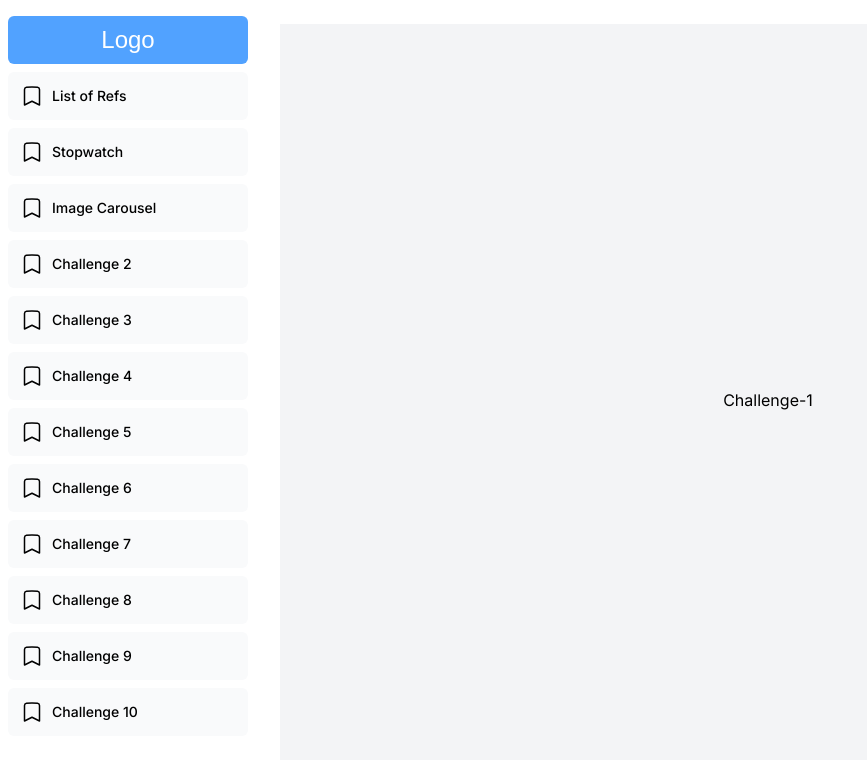
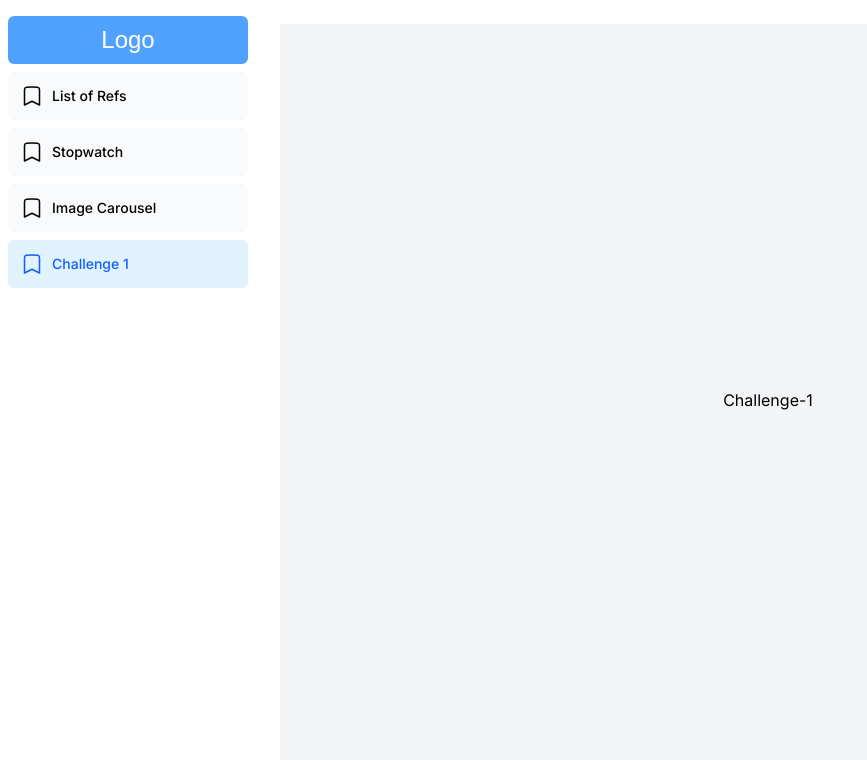
Before and after one commit to msrxse/next-challenges, a Next.js app: page /dashboard/challenge-1 in a window 1280 px wide. Shown: the top 760 px of the page, without its empty margins (0-867 px from the left). Built offline with nearby package versions, Linux system fonts and the light colour scheme; a web font is replaced by a local one.

Commit message:
Fix scafolding

```diff
--- a/app/dashboard/challenge-1/page.tsx
+++ b/app/dashboard/challenge-1/page.tsx
@@ -2,9 +2,9 @@ import React from "react";
 
 function Page() {
   return (
-    <div className="bg-gray-100 h-full flex justify-center items-center">
+    <main className="bg-gray-100 h-full flex justify-center items-center">
       Challenge-1
-    </div>
+    </main>
   );
 }
 
--- a/app/dashboard/list-of-refs/page.tsx
+++ b/app/dashboard/list-of-refs/page.tsx
@@ -49,7 +49,7 @@ function Page() {
   }
 
   return (
-    <div className="bg-gray-100 h-full flex flex-col items-center justify-center overflow-hidden">
+    <main className="bg-gray-100 h-full flex flex-col items-center justify-center overflow-hidden">
       List of Refs
       <div className="py-2">
         {cats.map((cat) => (
@@ -87,7 +87,7 @@ function Page() {
           ))}
         </div>
       </div>
-    </div>
+    </main>
   );
 }
 
--- a/app/dashboard/stopwatch/page.tsx
+++ b/app/dashboard/stopwatch/page.tsx
@@ -32,7 +32,7 @@ function Page() {
   }
 
   return (
-    <div className="bg-gray-100 h-full flex flex-col justify-around items-center p-4">
+    <main className="bg-gray-100 h-full flex flex-col justify-around items-center p-4">
       <div>
         <h1 className="text-3xl font-bold text-center mb-5">Stopwatch</h1>
         <p>
@@ -74,7 +74,7 @@ function Page() {
       <div className="flex justify-center items-center font-mono mt-4 border-dashed border-gray-400 border-2 w-[40%] h-[20%] bg-amber-50 rounded-md">
         Time passed: {secondsPassed.toFixed(3)}
       </div>
-    </div>
+    </main>
   );
 }
 
--- a/app/ui/dashboard/nav-links.tsx
+++ b/app/ui/dashboard/nav-links.tsx
@@ -13,15 +13,7 @@ const links = [
     href: "/dashboard/image-carousel",
     icon: BookmarkIcon,
   },
-  { name: "Challenge 2", href: "/dashboard/challenge-2", icon: BookmarkIcon },
-  { name: "Challenge 3", href: "/dashboard/challenge-3", icon: BookmarkIcon },
-  { name: "Challenge 4", href: "/dashboard/challenge-4", icon: BookmarkIcon },
-  { name: "Challenge 5", href: "/dashboard/challenge-5", icon: BookmarkIcon },
-  { name: "Challenge 6", href: "/dashboard/challenge-6", icon: BookmarkIcon },
-  { name: "Challenge 7", href: "/dashboard/challenge-7", icon: BookmarkIcon },
-  { name: "Challenge 8", href: "/dashboard/challenge-8", icon: BookmarkIcon },
-  { name: "Challenge 9", href: "/dashboard/challenge-9", icon: BookmarkIcon },
-  { name: "Challenge 10", href: "/dashboard/challenge-10", icon: BookmarkIcon },
+  { name: "Challenge 1", href: "/dashboard/challenge-1", icon: BookmarkIcon },
 ];
 
 function NavLinks({}) {
```
